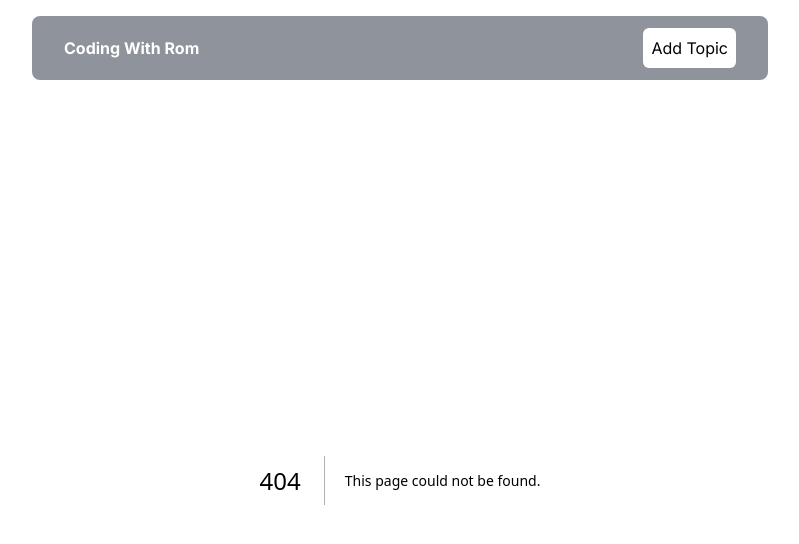
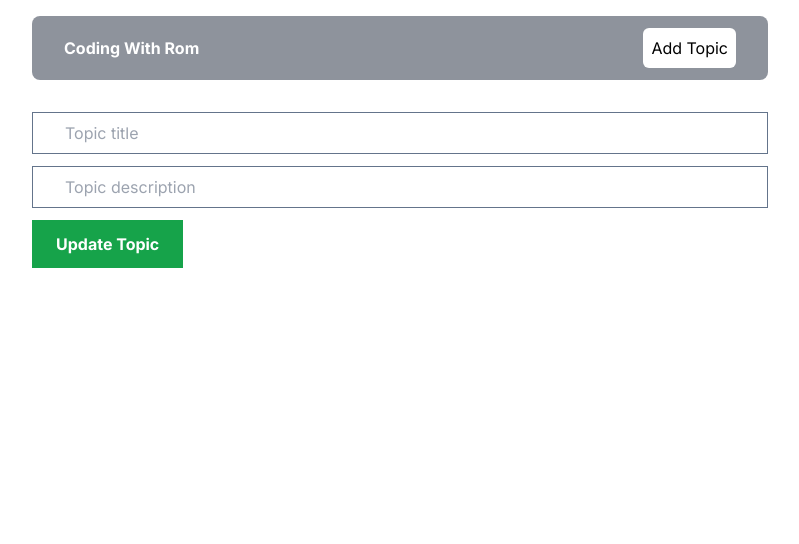
Before and after one commit to victuelles/nextjs-crud, a Next.js app: page /editTopic/123 in a window 1280 px wide. Before the commit this address had no page. Shown: the top 544 px of the page, without its empty margins (240-1039 px from the left). Built offline with nearby package versions, Linux system fonts and the light colour scheme.

Commit message:
added endpoints with MongoDb connection

```diff
--- /dev/null
+++ b/app/addTopic/page.jsx
@@ -0,0 +1,13 @@
+export default function addTopic(){
+    return (
+        <form className="flex flex-col gap-3">
+            <input
+            className="border border-slate-500 px-8 py-2" type="text"
+            placeholder="Topic title"/>
+                <input
+            className="border border-slate-500 px-8 py-2" type="text"
+            placeholder="Topic description"/>
+            <button className="bg-green-600 text-white font-bold py-3 px-6 w-fit ">Add Topic</button>
+        </form>
+    )
+}
--- /dev/null
+++ b/app/api/topics/route.js
@@ -0,0 +1,11 @@
+import { connectMongoDB } from "@/libs/mongodb"
+import Topic from "@/models/topic"
+import { NextResponse } from "next/server"
+
+export async function POST(req){
+    const {title,description} = await req.json()
+    await connectMongoDB()
+    await Topic.create({title,description})
+    return NextResponse.json({message:"Topic created"},{status:201})
+
+}
--- /dev/null
+++ b/app/editTopic/[id]/page.jsx
@@ -0,0 +1,5 @@
+import EditTopicForm from "@/components/EditTopicForm";
+
+export default function EditTopic() {
+    return <EditTopicForm/>
+}
--- a/app/layout.js
+++ b/app/layout.js
@@ -15,7 +15,8 @@ export default function RootLayout({ children }) {
       <body className={inter.className}>
         <div className='max-w-3xl mx-auto p-4'>
           <Navbar />
-          {children}
+          <div className='mt-8'>{children}</div>
+
         </div>
       </body>
     </html>
--- a/app/page.js
+++ b/app/page.js
@@ -4,6 +4,9 @@ export default function Home() {
   return (
   <main>
     <TopicsList/>
+    <TopicsList/>
+    <TopicsList/>
+    <TopicsList/>
   </main>
   )
 }
--- /dev/null
+++ b/components/EditTopicForm.jsx
@@ -0,0 +1,14 @@
+export default function EditTopicForm() {
+    return (
+    <form className="flex  flex-col gap-3">
+    <input
+    className="border border-slate-500 px-8 py-2" type="text"
+    placeholder="Topic title"/>
+        <input
+    className="border border-slate-500 px-8 py-2" type="text"
+    placeholder="Topic description"/>
+    <button className="bg-green-600 text-white font-bold py-3 px-6 w-fit ">Update Topic</button>
+</form>
+    )
+
+}
--- a/components/TopicsList.jsx
+++ b/components/TopicsList.jsx
@@ -3,16 +3,16 @@ import RemoveBtn from "./RemoveBtn";
 import {HiPencilAlt} from "react-icons/hi"
 export default function TopicsList(){
     return <>
-    <div className="p-4 border border-slate-300 my-3 flex justify-between">
+    <div className="p-4 border border-slate-300 my-3 flex justify-between gap-5  items-start ">
         <div>
             <h2>Topic Title</h2>
             <div>Topic Description</div>
         </div>
-        <div>
+        <div className="flex gap-2 ">
             <RemoveBtn/>
 
             <Link href="/editTopic/123">
-                <HiPencilAlt/>
+                <HiPencilAlt size={24}/>
             </Link>
         </div>
     </div>
--- /dev/null
+++ b/libs/mongodb.js
@@ -0,0 +1,10 @@
+import mongoose from "mongoose";
+
+export const connectMongoDB = async() => {
+    try {
+        await mongoose.connect(process.env.MONGODB_URI)
+        console.log("Connected to MongoDB")
+    } catch (error) {
+        console.log("Error connecting to MongoDB",error)
+    }
+}
--- /dev/null
+++ b/models/topic.js
@@ -0,0 +1,14 @@
+import mongoose, { Schema } from "mongoose";
+
+const topicSchema = new Schema(
+    {
+        title:String,
+        description:String
+    },{
+        timestamps:true
+    }
+)
+
+const Topic = mongoose.models.Topic || mongoose.model("Topic",topicSchema)
+
+export default Topic
```
